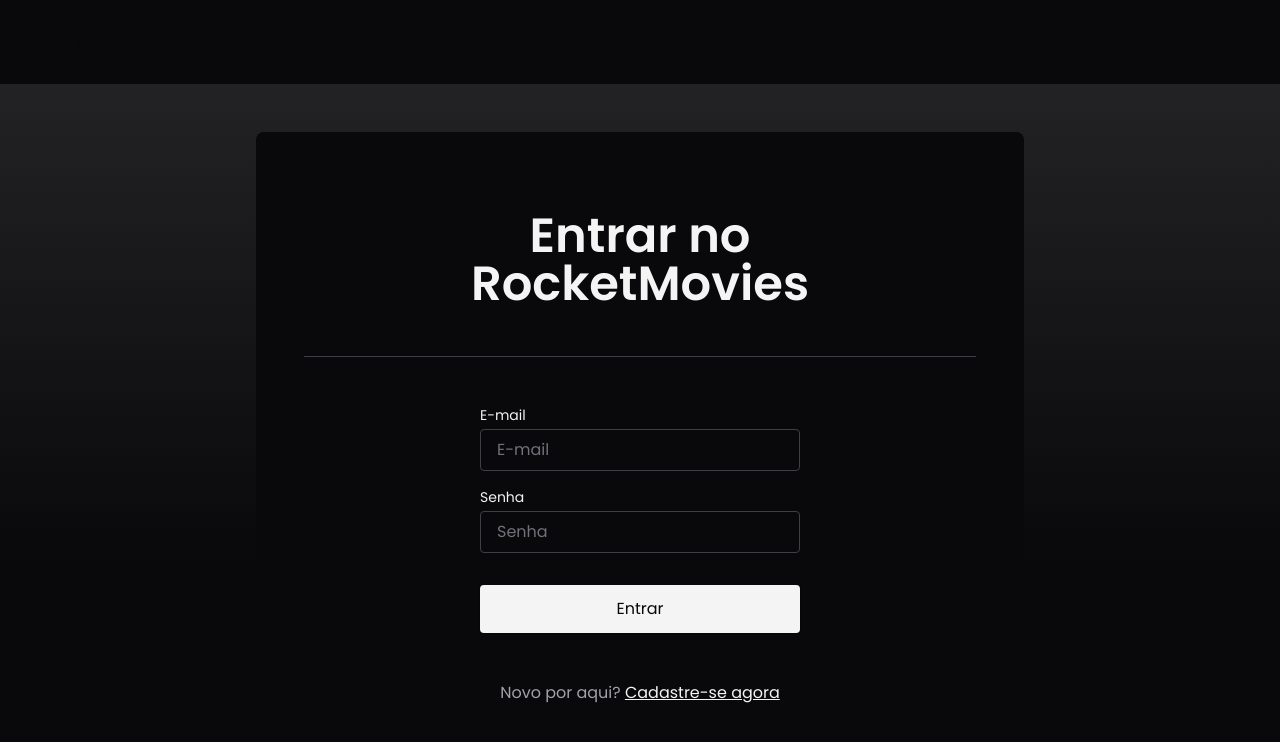
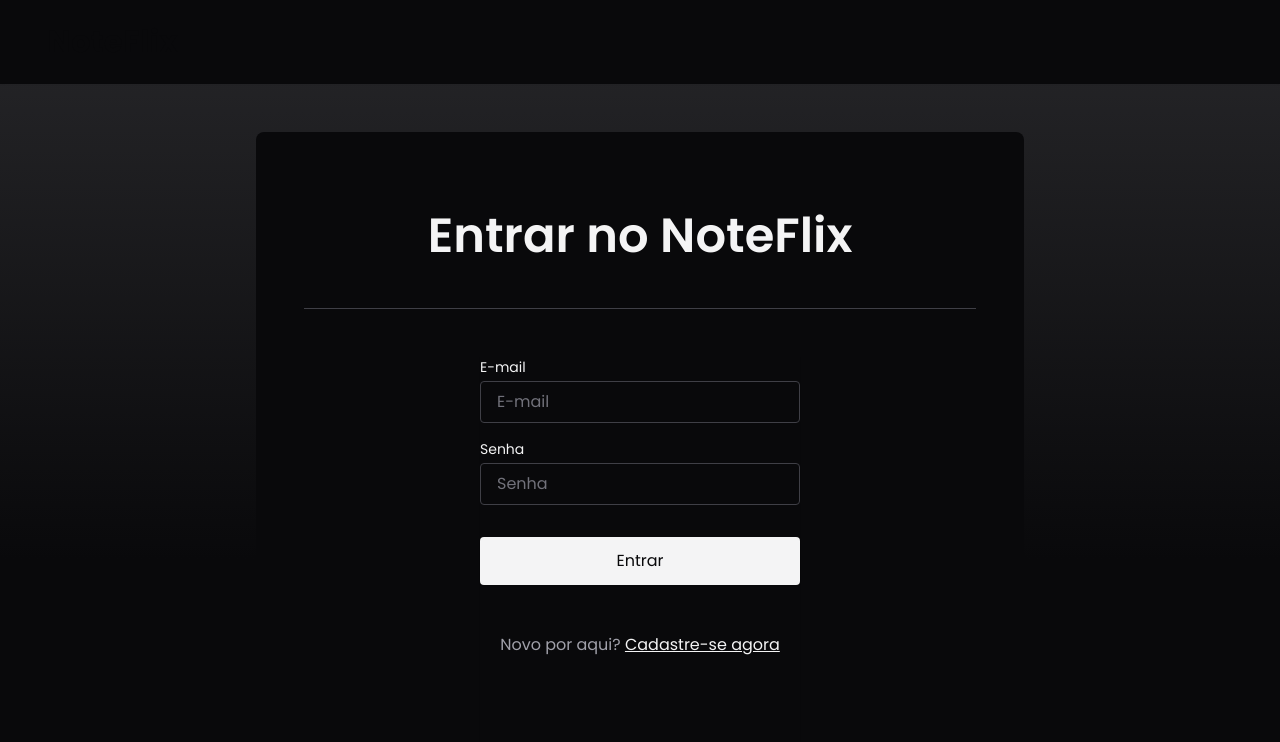
Before and after one commit to diogo-kappaun/noteflix-web, a React (Vite) app: page / in a window 1280 px wide. Shown: the top 742 px of the page. Built offline with nearby package versions, Linux system fonts and the light colour scheme.

Commit message:
:sparkles: feat: New project name

```diff
--- a/index.html
+++ b/index.html
@@ -5,9 +5,9 @@
     <link rel="preconnect" href="https://fonts.gstatic.com" crossorigin>
     <meta charset="UTF-8" />
     <meta name="viewport" content="width=device-width, initial-scale=1.0" />
-    <title>Vite + React</title>
+    <title>NoteFlix</title>
 
-    <link href="https://fonts.googleapis.com/css2?family=Anton&family=Poppins:wght@400;500;600;700&display=swap" rel="stylesheet">
+    <link href="https://fonts.googleapis.com/css2?family=Poppins:wght@400;500;600;700&family=Roboto+Slab:wght@900&display=swap" rel="stylesheet">
   </head>
   <body>
     <div id="root"></div>
--- a/package.json
+++ b/package.json
@@ -1,5 +1,5 @@
 {
-  "name": "front-rocket-movies",
+  "name": "front-noteflix",
   "private": true,
   "version": "0.0.0",
   "type": "module",
--- a/src/Components/Brand.jsx
+++ b/src/Components/Brand.jsx
@@ -3,8 +3,8 @@ import { cn } from '../Utils/cn'
 export function Brand({ className }) {
   return (
     <header className={cn('w-full bg-zinc-950 py-6 shadow-sm', className)}>
-      <h1 className="font-anton tracking-wide text-zinc-950 md:text-3xl dark:text-zinc-100">
-        RocketMovies
+      <h1 className="font-roboto font-black tracking-wide text-zinc-950 md:text-3xl dark:text-zinc-100">
+        NoteFlix
       </h1>
     </header>
   )
--- a/src/Components/Header.jsx
+++ b/src/Components/Header.jsx
@@ -4,8 +4,8 @@ export function Header() {
   return (
     <div className="border-b border-zinc-700 bg-zinc-950 shadow-sm">
       <div className="mx-auto flex w-page items-center justify-end gap-8 p-6 smartphone:justify-between">
-        <h1 className="hidden font-anton text-xl tracking-wide text-zinc-950 smartphone:block  dark:text-zinc-100">
-          RocketMovies
+        <h1 className="hidden font-roboto text-xl font-black tracking-wide text-zinc-950 smartphone:block  dark:text-zinc-100">
+          NoteFlix
         </h1>
         <div className="flex items-center gap-3">
           <div className="flex flex-col items-end">
--- a/src/Pages/SignIn/index.jsx
+++ b/src/Pages/SignIn/index.jsx
@@ -11,7 +11,7 @@ export function SignIn() {
 
       <div className="mx-auto grid w-cardWidth grid-rows-card bg-zinc-950 px-6 md:mt-12  md:rounded-lg md:px-12 md:pt-20">
         <h2 className="mb-12 text-start text-3xl font-semibold text-zinc-100 md:text-center md:text-5xl">
-          Entrar no <br /> RocketMovies
+          Entrar no NoteFlix
         </h2>
         <Line />
         <div className="mx-auto mt-12 w-[100%] shadow-sm md:w-[20rem]">
```
Also changed, not shown: 2 other files (tests, documents, lock files or other folders).
